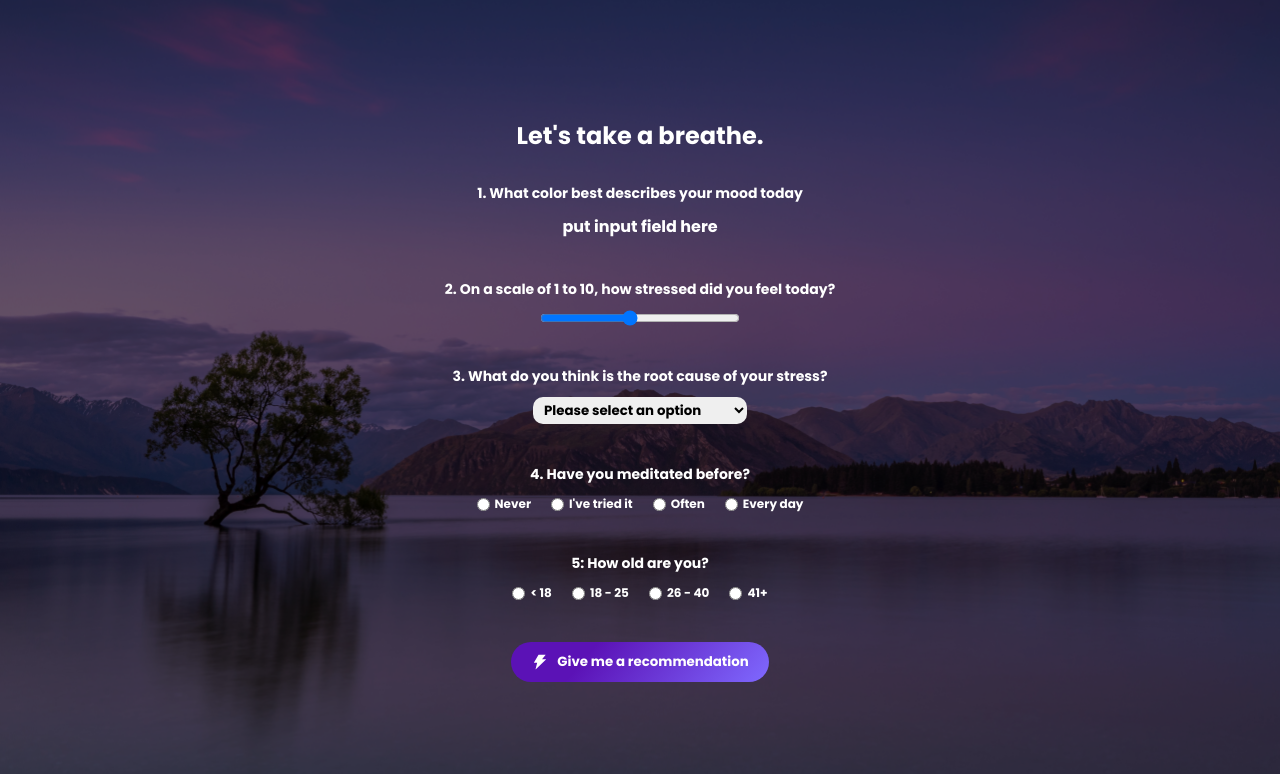
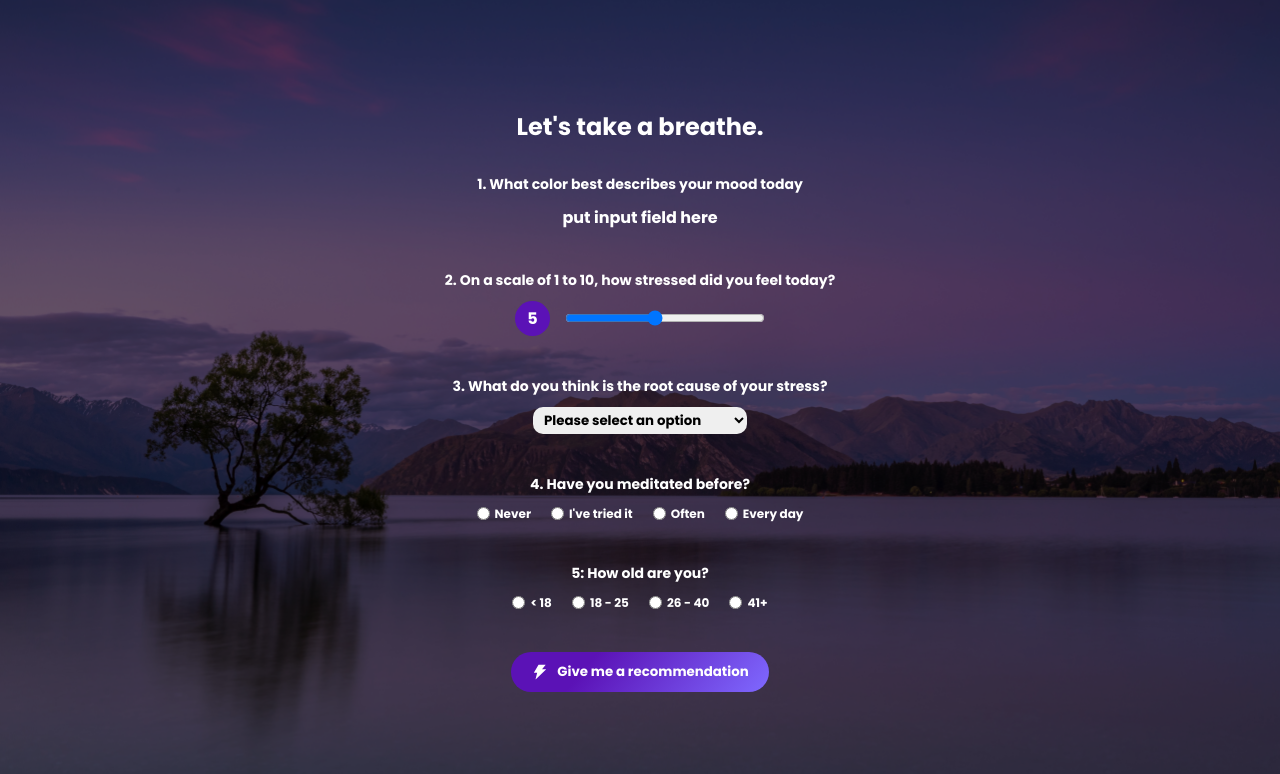
Before and after one commit to RyanMcPherson7/breathe, a React (Create React App) app: page /A/form in a window 1280 px wide. Shown: the top 774 px of the page. Built offline with nearby package versions, Linux system fonts and the light colour scheme.

Commit message:
chore: add value display for slider

```diff
--- a/src/components/input-fields/slider/index.css
+++ b/src/components/input-fields/slider/index.css
@@ -1,6 +1,27 @@
 input[type='range'] {
   border: none;
   width: 200px;
+}
+
+.slider-container {
+  display: flex;
+  justify-content: center;
+  align-items: center;
+  gap: 15px;
+}
+
+.slider-value {
+  display: flex;
+  justify-content: center;
+  align-items: center;
+  background-color: var(--color-purple);
+  width: 35px;
+  height: 35px;
+  border-radius: 100px;
+}
+
+.slider-value p {
+  color: var(--color-white)
 }
 
 @media (hover: hover) {
--- a/src/components/input-fields/slider/index.jsx
+++ b/src/components/input-fields/slider/index.jsx
@@ -14,6 +14,10 @@ const index = ({ min, max, state, updateState }) => {
   )
 
   return (
+    <div className="slider-container">
+      <div className="slider-value">
+        <p>{state}</p>
+      </div>
       <input
         type="range"
         min={min}
@@ -21,6 +25,7 @@ const index = ({ min, max, state, updateState }) => {
         value={state}
         onChange={handleSliderChange}
       />
+    </div>
   )
 }
 
--- a/src/components/question/index.css
+++ b/src/components/question/index.css
@@ -5,7 +5,7 @@
   margin-bottom: 30px;
 }
 
-#question-container p {
+.prompt-text {
   font-size: 14px;
   text-align: center;
   margin-bottom: 10px;
--- a/src/components/question/index.jsx
+++ b/src/components/question/index.jsx
@@ -4,7 +4,7 @@ import './index.css'
 const index = ({ promptText, inputField }) => {
   return (
     <div id="question-container">
-      <p>{promptText}</p>
+      <p className="prompt-text">{promptText}</p>
       {inputField}
     </div>
   )
```
Lines whose indentation alone changed are shown as unchanged.
